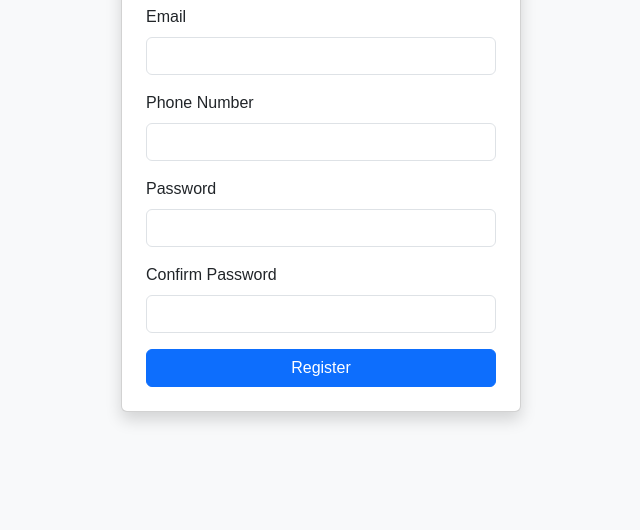
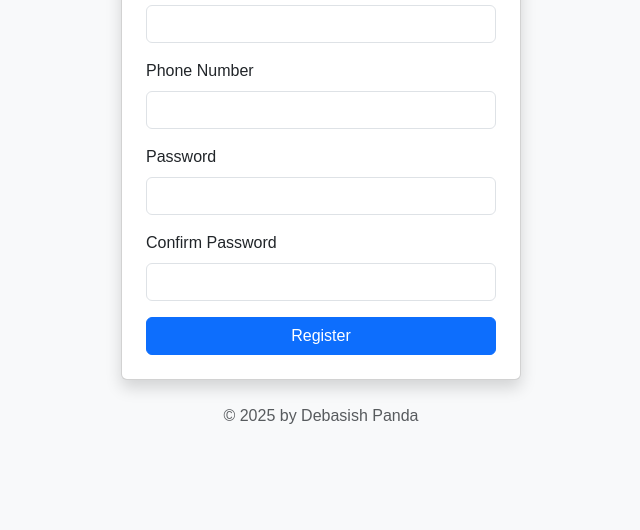
Before and after one commit to Debasish123456/js-form-validation, a plain HTML site: page index.html in a window 1280 px wide. Shown: the part 270-800 px from the top of the page, without its empty margins (319-959 px from the left). Drawn offline with nearby package versions, Linux system fonts and the light colour scheme.

Commit message:
Updated index.html with copyright footer

```diff
--- a/index.html
+++ b/index.html
@@ -7,7 +7,7 @@
   <link rel="stylesheet" href="https://cdn.jsdelivr.net/npm/bootstrap@5.3.0/dist/css/bootstrap.min.css">
   <link rel="stylesheet" href="style.css">
 </head>
-<body class="d-flex justify-content-center align-items-center vh-100 bg-light">
+<body class="d-flex flex-column justify-content-center align-items-center vh-100 bg-light">
   <div class="container">
     <div class="card p-4 shadow">
       <h2 class="text-center">User Registration</h2>
@@ -46,6 +46,12 @@
       </form>
     </div>
   </div>
+
+  <!-- Footer -->
+  <footer class="mt-4">
+    <p class="text-center text-muted">© 2025 by Debasish Panda</p>
+  </footer>
+
   <script src="script.js"></script>
 </body>
 </html>
```
Lines whose indentation alone changed are shown as unchanged.
